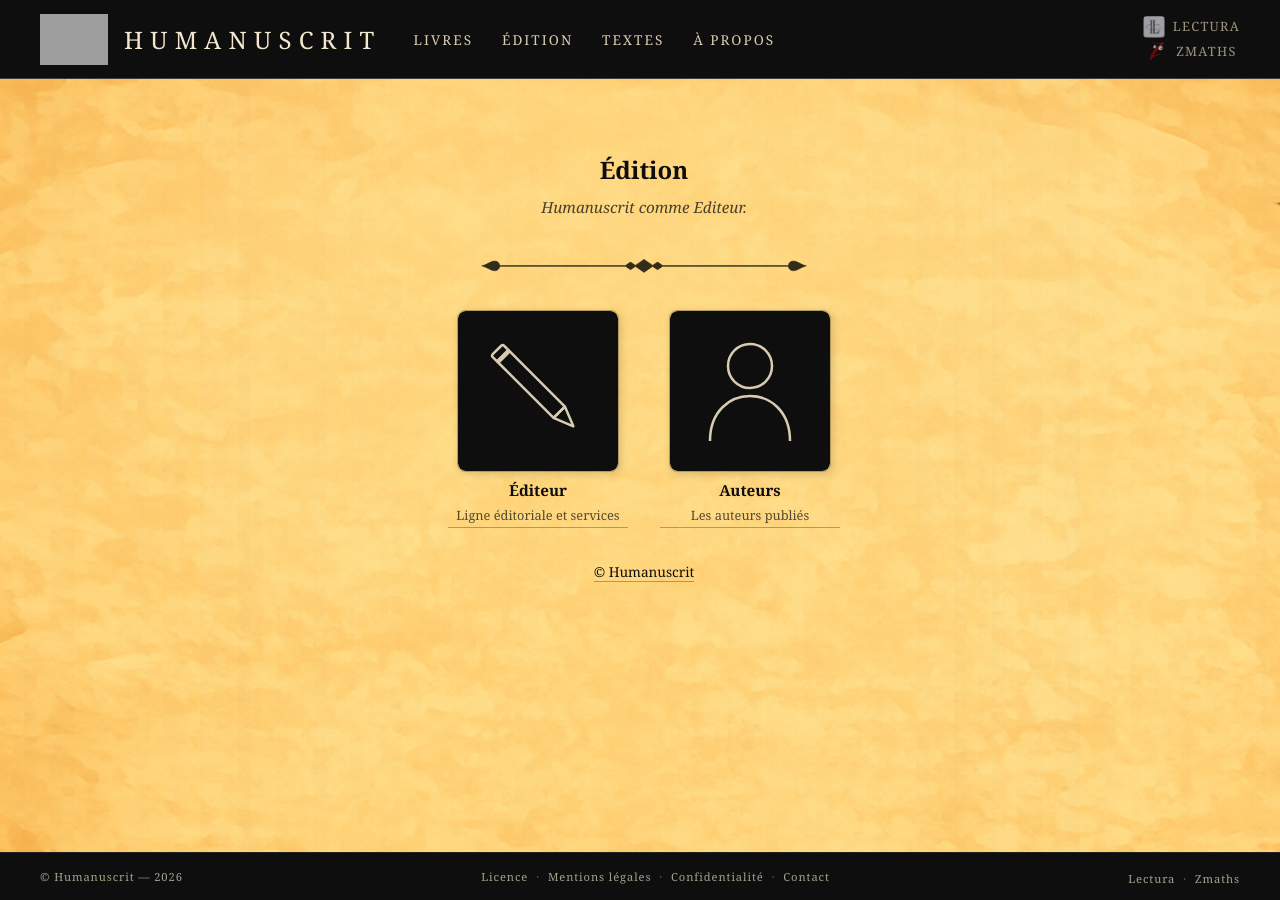
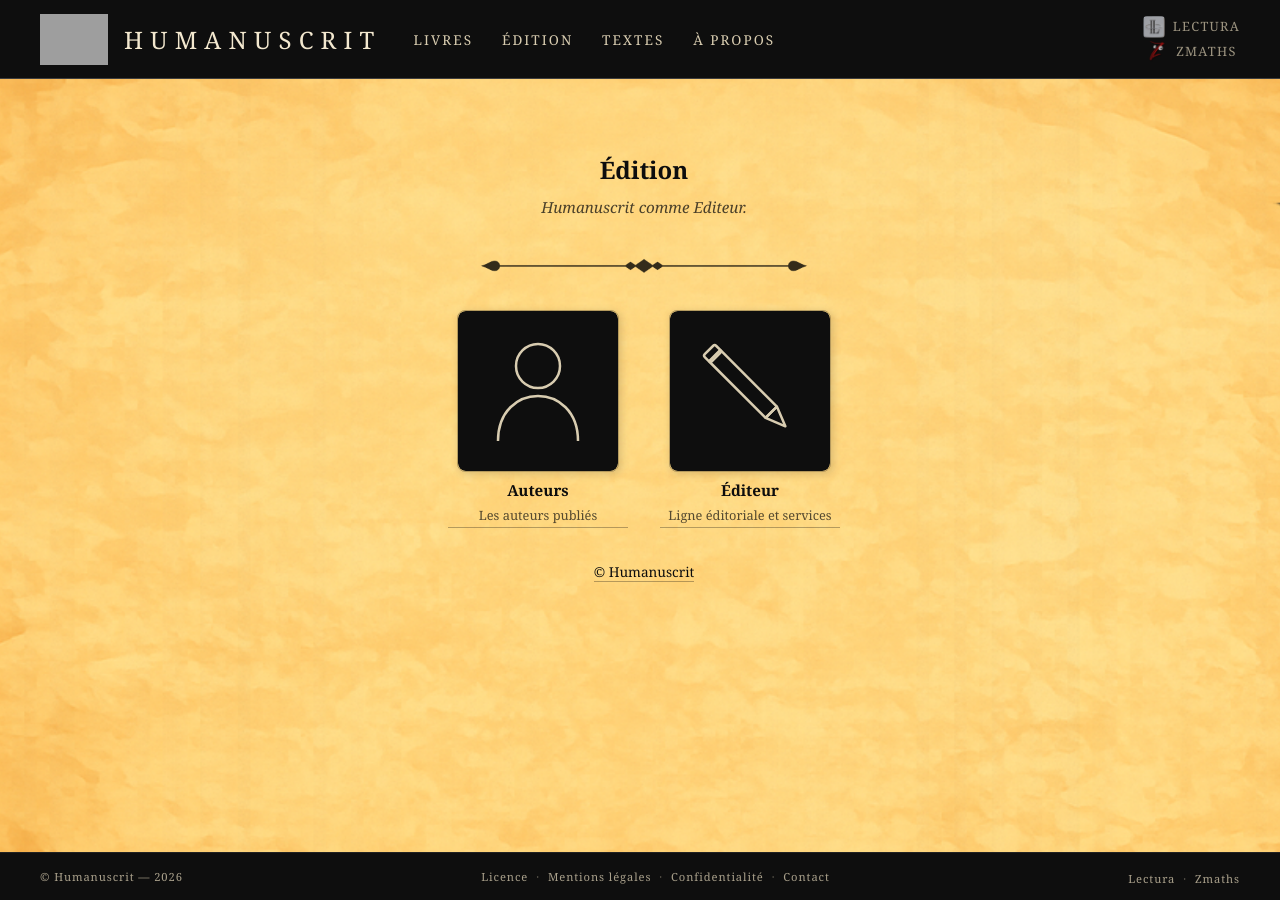
Before and after one commit to maxcarriere/humanuscrit, a Jekyll site: the page built from edition.md, in a window 1280 px wide. Built offline with Jekyll 4.4.1, drawn with Linux system fonts in a browser that asks for light colours; grey boxes are pictures that could not be loaded.

Commit message:
Auteurs avant Éditeur dans le menu et la page Édition
Co-Authored-By: Claude Opus 4.6 <noreply@anthropic.com>

```diff
--- a/_includes/header.html
+++ b/_includes/header.html
@@ -16,8 +16,8 @@
       <div class="nav-item">
         <a href="{{ '/edition/' | relative_url }}" class="nav-link">Édition</a>
         <div class="nav-dropdown">
+          <a href="{{ '/edition/auteur/' | relative_url }}">Auteurs</a>
           <a href="{{ '/edition/editeur/' | relative_url }}">Éditeur</a>
-          <a href="{{ '/edition/auteur/' | relative_url }}">Auteurs</a>
         </div>
       </div>
       <div class="nav-item">
@@ -59,8 +59,8 @@
       <div class="nav-mobile-section">
         <a href="{{ '/edition/' | relative_url }}" class="nav-mobile-title">Édition</a>
         <div class="nav-mobile-sub">
+          <a href="{{ '/edition/auteur/' | relative_url }}">Auteurs</a>
           <a href="{{ '/edition/editeur/' | relative_url }}">Éditeur</a>
-          <a href="{{ '/edition/auteur/' | relative_url }}">Auteurs</a>
         </div>
       </div>
       <div class="nav-mobile-section">
--- a/edition.md
+++ b/edition.md
@@ -8,14 +8,14 @@ subtitle: Humanuscrit comme Editeur.
 ---
 
 <div class="productions-grid" markdown="0">
+<a href="{{ '/edition/auteur/' | relative_url }}" class="production-card">
+<img src="{{ '/assets/images/icons/auteurs.svg' | relative_url }}" alt="">
+<span class="production-title">Auteurs</span>
+<span class="production-meta">Les auteurs publiés</span>
+</a>
 <a href="{{ '/edition/editeur/' | relative_url }}" class="production-card">
 <img src="{{ '/assets/images/icons/editeur.svg' | relative_url }}" alt="">
 <span class="production-title">Éditeur</span>
 <span class="production-meta">Ligne éditoriale et services</span>
 </a>
-<a href="{{ '/edition/auteur/' | relative_url }}" class="production-card">
-<img src="{{ '/assets/images/icons/auteurs.svg' | relative_url }}" alt="">
-<span class="production-title">Auteurs</span>
-<span class="production-meta">Les auteurs publiés</span>
-</a>
 </div>
```
